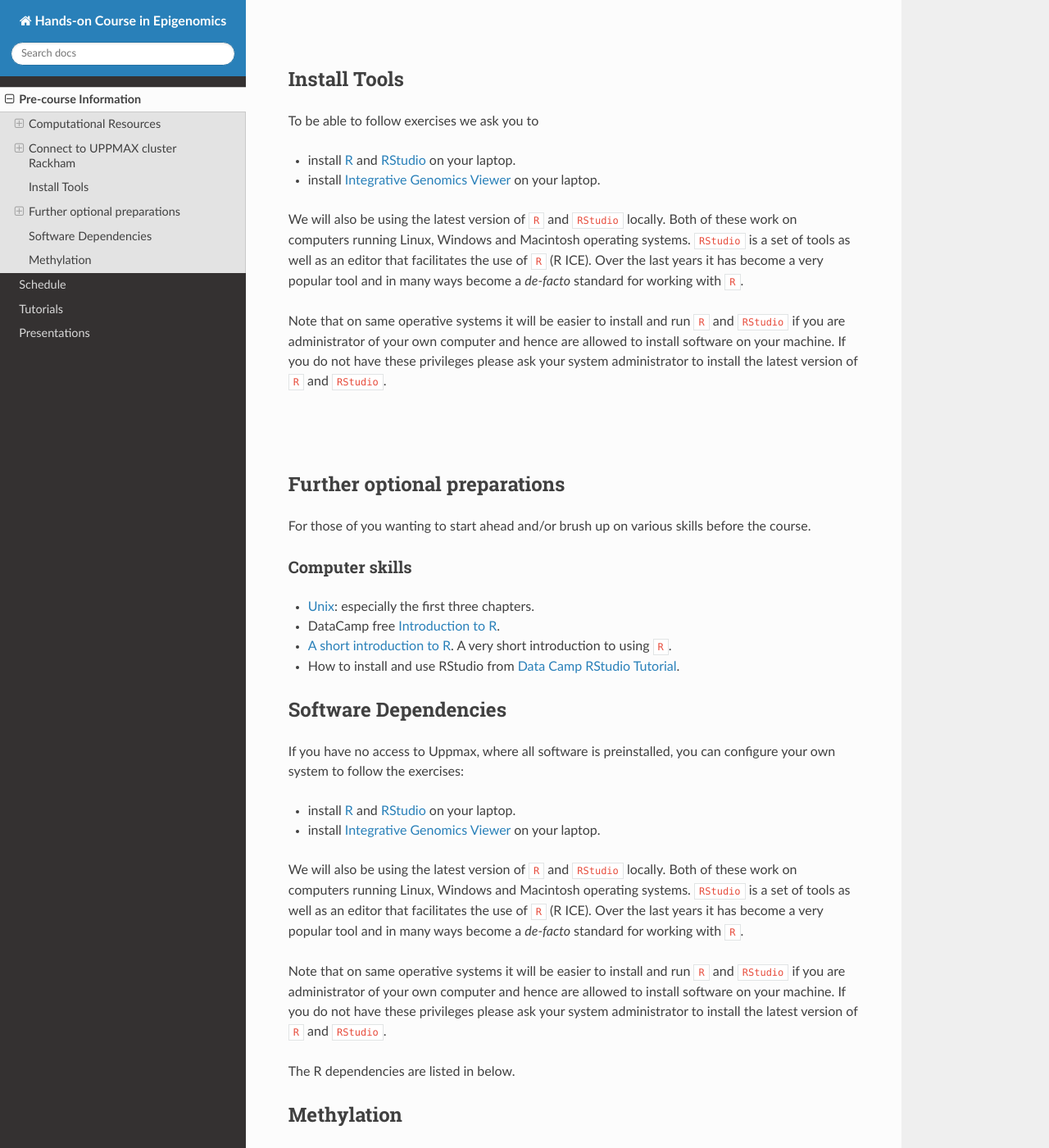
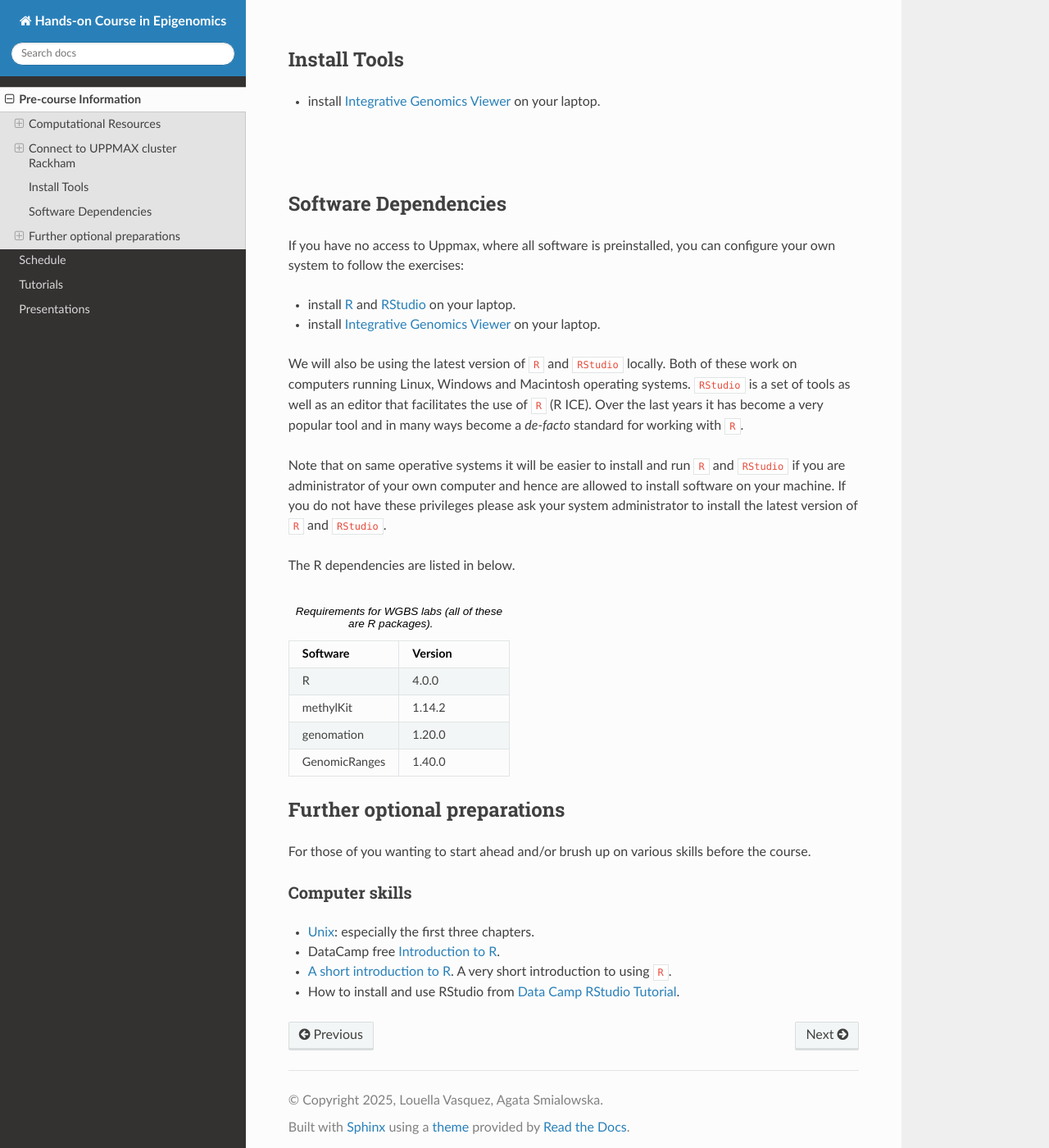
Before and after one commit to NBISweden/ngi-nbis-epigenomics-hands-on, a Sphinx documentation site: the page built from docs/content/precourse.rst, in a window 1280 px wide and 1400 px high, scrolled down 2777 px. Shown: the whole window at 82% size. Built offline with Sphinx 7.4.7 and the Read the Docs theme 3.1.0, drawn with Linux system fonts in a browser that asks for light colours; some of the changed text lies outside the part shown.

Commit message:
Update precourse.rst

```diff
--- a/docs/content/precourse.rst
+++ b/docs/content/precourse.rst
@@ -146,7 +146,19 @@ If x11 forwarding is enabled then a window with a clock should pop up on your de
 Install Tools
 =========================
 
-To be able to follow exercises we ask you to
+- install `Integrative Genomics Viewer <https://software.broadinstitute.org/software/igv/>`_ on your laptop.
+
+
+:raw-html:`<br />`
+:raw-html:`<br />`
+
+
+
+Software Dependencies
+=====================
+
+If you have no access to Uppmax, where all software is preinstalled, you can configure your own system to follow the exercises:
+
 
 - install `R <https://cran.r-project.org/>`_ and `RStudio <https://rstudio.com/>`_ on your laptop.
 
@@ -157,10 +169,24 @@ We will also be using the latest version of ``R`` and ``RStudio`` locally. Both
 Note that on same operative systems it will be easier to install and run ``R`` and ``RStudio`` if you are administrator of your own computer and hence are allowed to install software on your machine. If you do not have these privileges please ask your system administrator to install the latest version of ``R`` and ``RStudio``.
 
 
+The R dependencies are listed in below.
 
 
-:raw-html:`<br />`
-:raw-html:`<br />`
+.. list-table:: Requirements for WGBS labs (all of these are R packages).
+   :widths: 25 25
+   :header-rows: 1
+
+   * - Software
+     - Version
+   * - R
+     - 4.0.0
+   * - methylKit
+     - 1.14.2
+   * - genomation
+     - 1.20.0
+   * - GenomicRanges
+     - 1.40.0
+
 
 Further optional preparations
 ==============================
@@ -181,61 +207,3 @@ Computer skills
 * How to install and use RStudio from `Data Camp RStudio Tutorial <https://www.datacamp.com/tutorial/r-studio-tutorial>`_.
 
 .. A nice self learn tutorial to ``R``, introducing many central concepts to ``R``.
-
-
-
-
-Software Dependencies
-=====================
-
-If you have no access to Uppmax, where all software is preinstalled, you can configure your own system to follow the exercises:
-
-
-- install `R <https://cran.r-project.org/>`_ and `RStudio <https://rstudio.com/>`_ on your laptop.
-
-- install `Integrative Genomics Viewer <https://software.broadinstitute.org/software/igv/>`_ on your laptop.
-
-We will also be using the latest version of ``R`` and ``RStudio`` locally. Both of these work on computers running Linux, Windows and Macintosh operating systems. ``RStudio`` is a set of tools as well as an editor that facilitates the use of ``R`` (R ICE). Over the last years it has become a very popular tool and in many ways become a *de-facto* standard for working with ``R``.
-
-Note that on same operative systems it will be easier to install and run ``R`` and ``RStudio`` if you are administrator of your own computer and hence are allowed to install software on your machine. If you do not have these privileges please ask your system administrator to install the latest version of ``R`` and ``RStudio``.
-
-
-The R dependencies are listed in below.
-
-Methylation
-============
-
-.. list-table:: Requirements for both methylation labs (all of these are R packages).
-   :widths: 25 25
-   :header-rows: 1
-
-   * - Software
-     - Version
-   * - R
-     - 4.0.0
-   * - limma
-     - 3.44.3
-   * - minfi
-     - 1.34.0
-   * - RColorBrewer
-     - 1.1-2
-   * - missMethyl
-     - 1.22.0
-   * - minfiData
-     - 0.34.0
-   * - Gviz
-     - 1.32.0
-   * - DMRcate
-     - 2.2.3
-   * - DMRcatedata
-     - 2.10.0
-   * - stringr
-     - 1.4.0
-   * - mCSEA
-     - 1.12.0
-   * - methylKit
-     - 1.14.2
-   * - genomation
-     - 1.20.0
-   * - GenomicRanges
-     - 1.40.0
```
